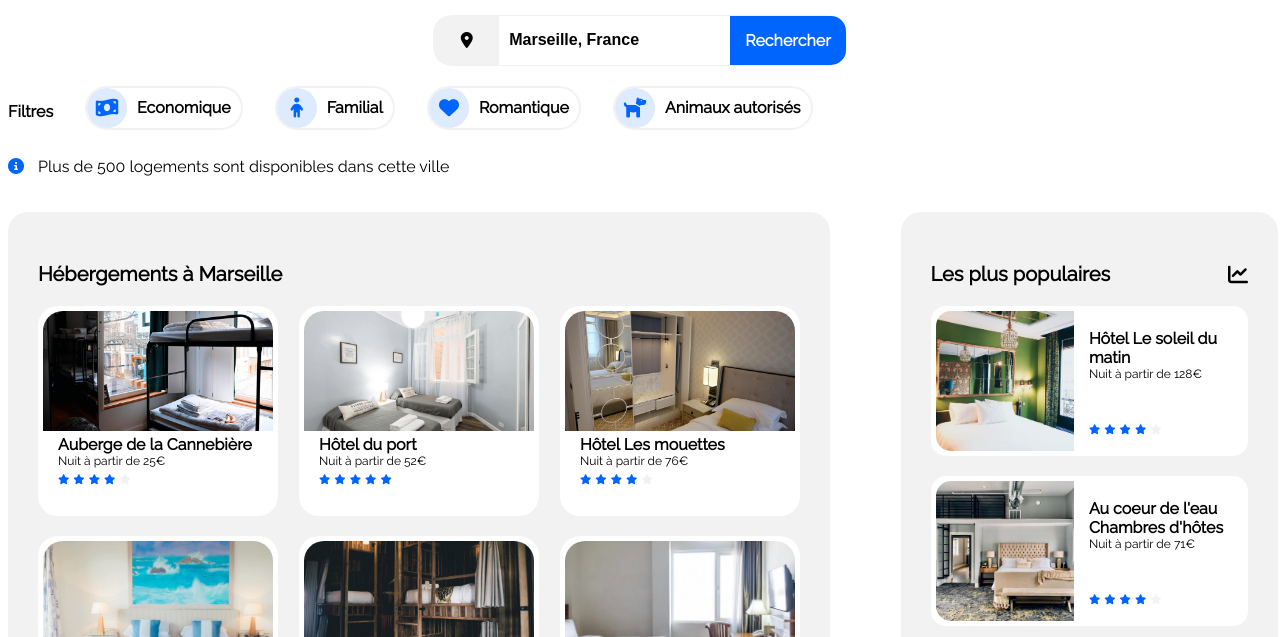
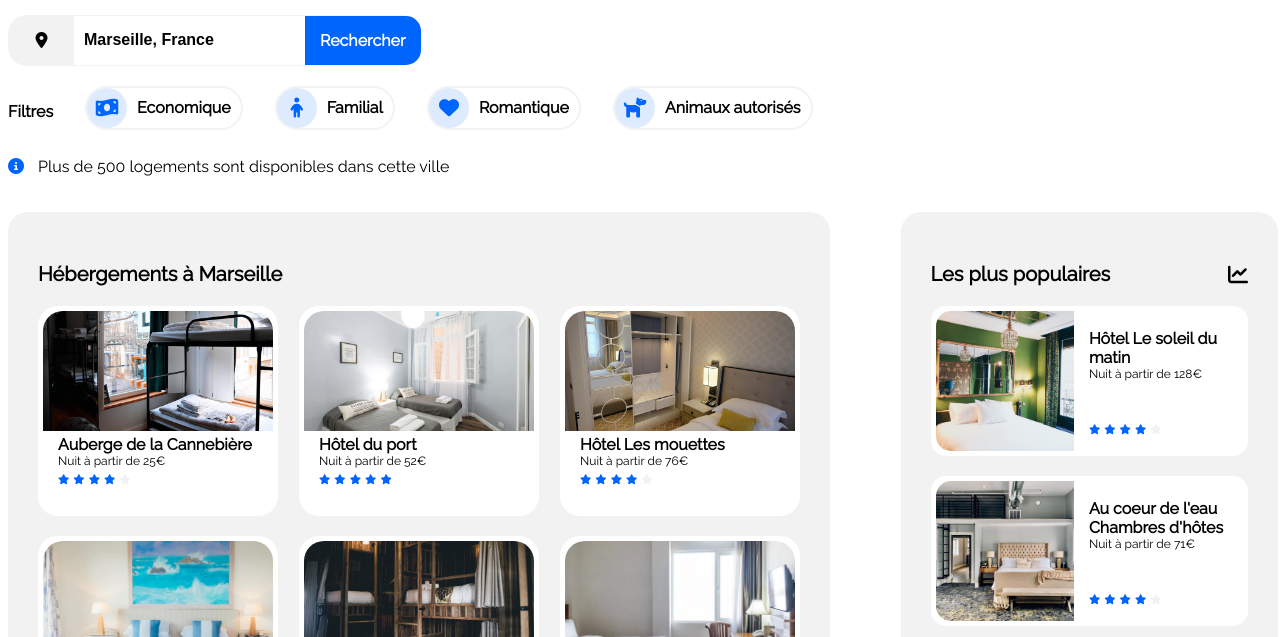
Before and after one commit to Jerhum25/P2_booki, a plain HTML site: page index.html in a window 1280 px wide. Shown: the part 163-800 px from the top of the page. Drawn offline with Linux system fonts and the light colour scheme.

Commit message:
positionnement section recherche

```diff
--- a/style.css
+++ b/style.css
@@ -2,7 +2,6 @@
     font-family:raleway ;
     src: url(polices/Raleway-Regular.ttf)
 }
-
 
 #bloc_page{
     font-family: raleway;
@@ -94,10 +93,12 @@ nav a:hover{
     align-items: center;
     margin-bottom: 20px;
     width: fit-content;
+    margin-left: 0;
 }
 
 .recherche{
-    margin-left: 0;
+    width: 1270px;
+    margin: auto;
 }
 
 .recherche i{
```
